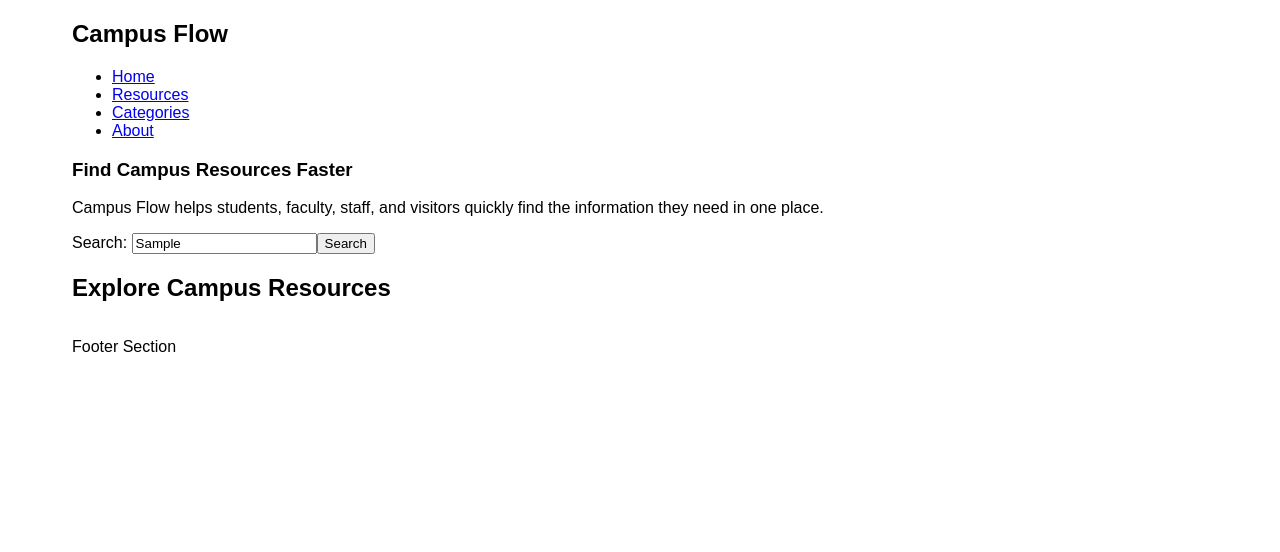
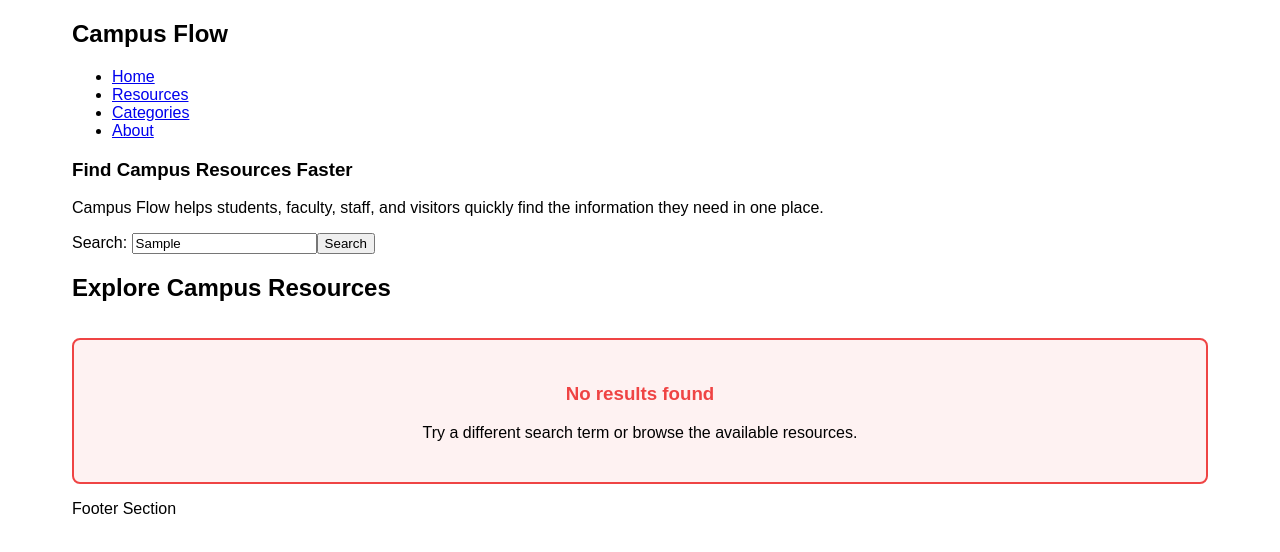
Before and after one commit to Byte-Cell/campus-flow, a React (Vite) app in the folder campus_resource_app/: page / in a window 1280 px wide. Both pictures are taken after typing "Sample" into the empty fields and a click on the button "Search". Shown: the top 552 px of the page. Built offline with nearby package versions, Linux system fonts and the light colour scheme.

Commit message:
Added no results search state

```diff
--- a/campus_resource_app/src/App.css
+++ b/campus_resource_app/src/App.css
@@ -31,7 +31,7 @@ Resource Card
   border: 1px solid #e5e7eb;
   border-radius: 8px;
   padding: 1.5rem;
-  transition: transform 0.2s ease, boxshadow 0.2s ease;
+  transition: transform 0.2s ease, box-shadow 0.2s ease;
 }
 
 .resource-card:hover {
@@ -81,3 +81,17 @@ Resource Card
 .resource-card button:hover {
   background-color: #1e40af;
 }
+
+.no-results {
+  grid-column: 1 / -1;
+  text-align: center;
+  background-color: #fef2f2;
+  border: 2px solid #ef4444;
+  border-radius: 8px;
+  padding: 1.5rem;
+  margin-top: 1rem;
+}
+
+.no-results h3 {
+  color: #ef4444;
+}
--- a/campus_resource_app/src/components/Resources.jsx
+++ b/campus_resource_app/src/components/Resources.jsx
@@ -2,26 +2,43 @@ import resources from "../data/resources";
 import ResourceCard from "./ResourceCard";
 
 function Resources({ searchTerm }) {
-
     function isMatch(resource) {
-        if (resource.title.trim().toLowerCase().includes(searchTerm.toLowerCase().trim())) {
-            return true
-        }
-        else {
-            return false
+        if (
+            resource.title
+                .trim()
+                .toLowerCase()
+                .includes(searchTerm.toLowerCase().trim())
+        ) {
+            return true;
+        } else {
+            return false;
         }
     }
 
-    const filteredResources = searchTerm == "" ? resources : resources.filter(isMatch);
+    const filteredResources =
+        searchTerm == "" ? resources : resources.filter(isMatch);
 
     return (
         <section className="resources">
             <h2>Explore Campus Resources</h2>
 
             <div className="resource-grid">
-                {filteredResources.map((item) => (
-                    <ResourceCard key={item.id} resource={item}/>
-                ))}
+                {searchTerm && filteredResources.length === 0 ? (
+                    <article className="no-results">
+                        <h3>No results found</h3>
+                        <p>
+                            Try a different search term or browse the available
+                            resources.
+                        </p>
+                    </article>
+                ) : (
+                    filteredResources.map((item) => (
+                        <ResourceCard
+                            key={item.id}
+                            resource={item}
+                        />
+                    ))
+                )}
             </div>
         </section>
     );
```
